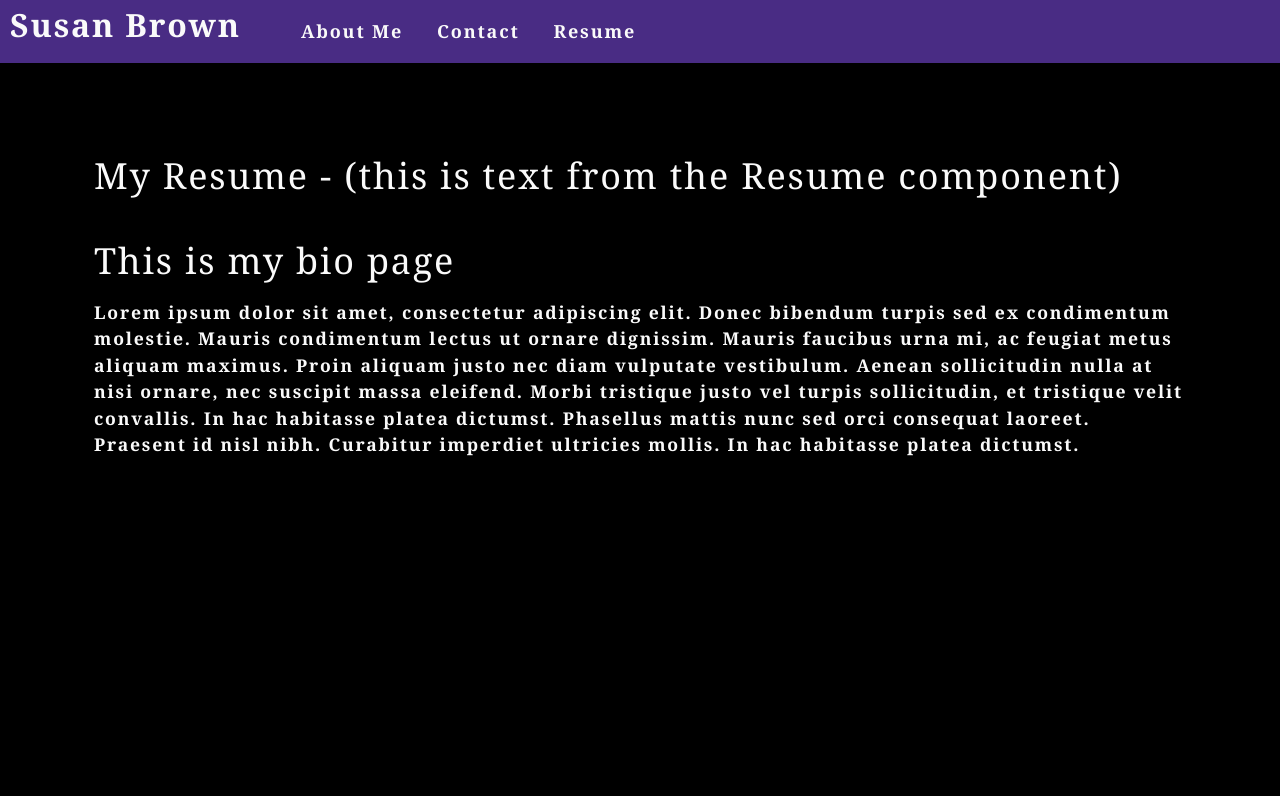
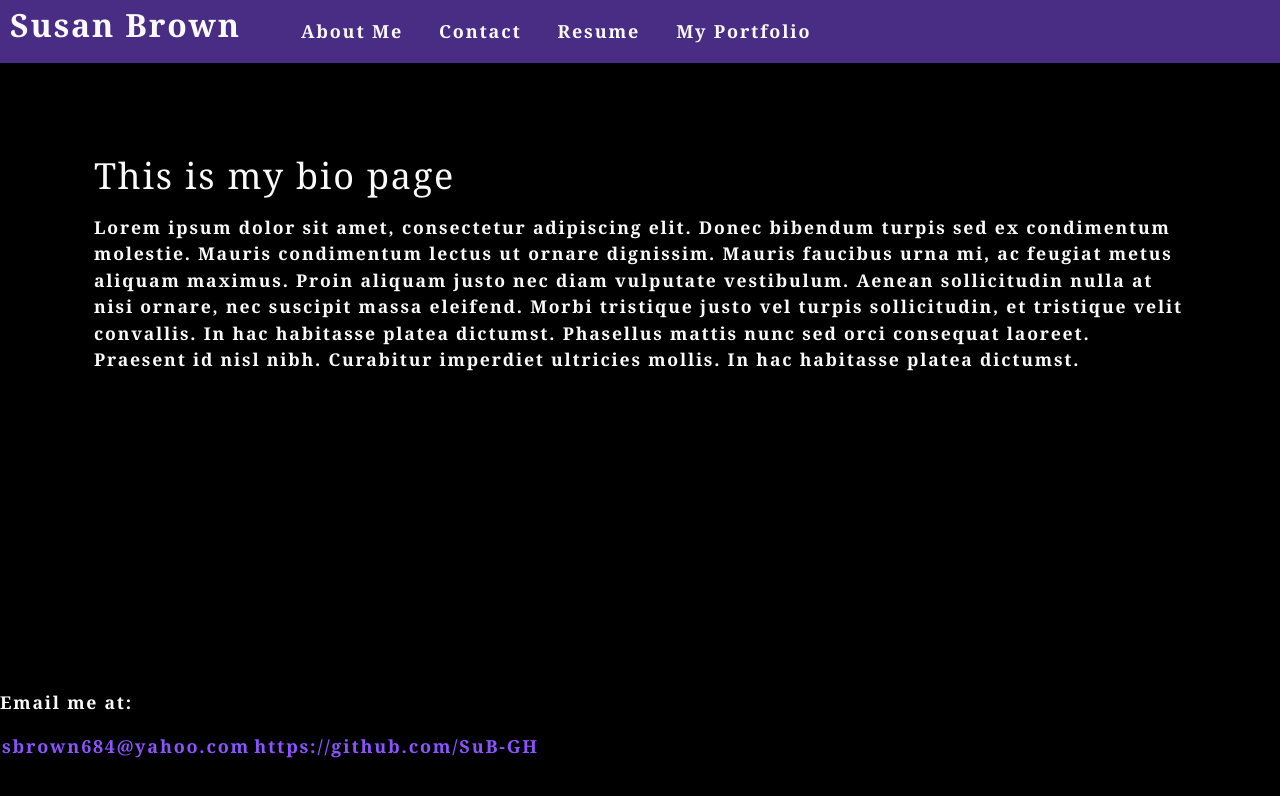
Before and after one commit to SuB-GH/react-portfolio, a React (Create React App) app: page / in a window 1280 px wide. Shown: the top 796 px of the page. Built offline with nearby package versions, Linux system fonts and the light colour scheme.

Commit message:
work on nav page components and footer

```diff
--- a/src/App.js
+++ b/src/App.js
@@ -6,14 +6,15 @@ import About from './components/About'; // this helps render the About component
 //import Header from './components/Header';
 import Resume from './components/Resume';
 //import Portfolio from './components/Portfolio';
-//import Footer from './components/Footer';
+import Footer from './components/Footer';
 import ContactForm from './components/Contact';
+import Portfolio from './components/Portfolio';
 
 // JSX is what's returned here (similar to HTML). the way React uses JSX behind the scenes is very similar to document.createElement()
 function App() {
 
   const [contactSelected, setContactSelected] = useState(false);
-  const[setCurrentNavOption] = useState(false);
+  const [currentNavOption, setCurrentNavOption] = useState("about");
 
   // const navOptions = [
   //   { name: 'about', description: 'About Me Section' },
@@ -22,26 +23,24 @@ function App() {
   // ]
 
   return (
+    <div id="container">
       <div>
         <Nav
           // navOptions={navOptions}
           setCurrentNavOption={setCurrentNavOption}
-        // currentNavOption={currentNavOption}
+          currentNavOption={currentNavOption}
           contactSelected={contactSelected}
           setContactSelected={setContactSelected}
         ></Nav>
 
         {/* in main section, this means if contact form has been selected, it renders, otherwise resume, about and any other headings will show. */}
         <main>
-      {!contactSelected ? (
-  <>
-    <Resume></Resume>
-    <About></About>
-    {/* <Header></Header> */}
-  </>
-) : (
-    <ContactForm></ContactForm>
-  )}
+
+          {currentNavOption === "resume" ? <Resume></Resume> : null}
+          {currentNavOption === "about" ? <About></About> : null}
+          {currentNavOption === "portfolio" ? <Portfolio></Portfolio> : null}
+          {currentNavOption === "contact" ? <ContactForm></ContactForm> : null}
+
           {/* {!contactSelected ? (
           <>
 
@@ -53,6 +52,8 @@ function App() {
         } */}
         </main>
       </div>
+      <Footer></Footer>
+    </div>
   );
 }
 export default App;
--- a/src/components/Footer/index.js
+++ b/src/components/Footer/index.js
@@ -7,9 +7,9 @@ function Footer() {
         <section className="my-5">
 
                 <p>Email me at: </p>
-                {/* <a href="">sbrown684@yahoo.com</a>
-                <a href="">https://github.com/SuB-GH</a>         */}
-                <Nav></Nav>
+                <a href="">sbrown684@yahoo.com</a>
+                <a href="">https://github.com/SuB-GH</a>
+
 
 </section>
     );
--- a/src/components/Modal/index.js
+++ b/src/components/Modal/index.js
@@ -8,7 +8,7 @@ const Modal = ({ onClose, currentPhoto }) => {
       <div className="modalContainer">
         <h3 className="modalTitle">{name} </h3>
         <img
-          src={require(`../../assets/large/${category}/${index}.jpg`).default}
+          src={require(`../../assets/small/${category}/${index}.jpg`).default}
           alt="current category"
         />
         <p>{description}</p>
--- a/src/components/Nav/index.js
+++ b/src/components/Nav/index.js
@@ -3,8 +3,8 @@ import React from 'react';
 //import About from '../About';
 //import Resume from '../Resume';
 //import Portfolio from '../Portfolio';
-import Footer from '../Footer';
-import { capitalizeFirstLetter } from '../../utils/helpers';
+//import Footer from '../Footer';
+//import { capitalizeFirstLetter } from '../../utils/helpers';
 
 // const navOptions = [
 //   { name: 'about', description: 'About Me Section' }
@@ -13,11 +13,11 @@ import { capitalizeFirstLetter } from '../../utils/helpers';
 
 function Nav(props) {
   const {
-    navOptions = [],
+    //navOptions = [],
     setCurrentNavOption,
     currentNavOption,
-    contactSelected,
-    setContactSelected,
+    // contactSelected,
+    // setContactSelected,
   } = props;
 
   // useEffect(() => {
@@ -45,21 +45,25 @@ function Nav(props) {
 
 
           <li className={`mx-2 ${currentNavOption && 'navActive'}`}>
-            <a data-testid="about" href="#about" onClick={() => setCurrentNavOption(true)}>About Me </a>
-          </li>
-
-          <li className={`mx-2 ${contactSelected && 'navActive'}`}>
-            <span onClick={() => setContactSelected(true)}>Contact</span>
+            <a data-testid="about" href="#about" onClick={() => setCurrentNavOption("about")}>About Me </a>
           </li>
 
           <li className={`mx-2 ${currentNavOption && 'navActive'}`}>
-            <a data-testid="resume" href="#resume" onClick={() => setCurrentNavOption(true)}>Resume  </a>
+            <a data-testid="contact" href="#contact" onClick={() => setCurrentNavOption("contact")}>Contact</a>
+          </li>
+
+          <li className={`mx-2 ${currentNavOption && 'navActive'}`}>
+            <a data-testid="resume" href="#resume" onClick={() => setCurrentNavOption("resume")}>Resume  </a>
+          </li>
+
+          <li className={`mx-2 ${currentNavOption && 'navActive'}`}>
+            <a data-testid="portfolio" href="#portfolio" onClick={() => setCurrentNavOption("portfolio")}>My Portfolio  </a>
           </li>
 
           {/* <li className="mx-2">
             <span>Portfolio</span>
             </li> */}
-          {navOptions.map((navOption) => (
+          {/* {navOptions.map((navOption) => (
             <li
             // className={`mx-1 ${currentNavOption.name === navOption.name && !contactSelected && 'navActive'
             //   }`}
@@ -74,10 +78,9 @@ function Nav(props) {
                 {capitalizeFirstLetter(navOption.name)}
               </span>
             </li>
-          ))}
+          ))} */}
           {/* <About></About> */}
           {/* <Resume></Resume> */}
-          {/* <Portfolio></Portfolio> */}
 
 
         </ul>
@@ -87,6 +90,6 @@ function Nav(props) {
   );
 
 }
-<Footer></Footer>
+
 
 export default Nav;
--- a/src/components/Portfolio/index.js
+++ b/src/components/Portfolio/index.js
@@ -1,15 +1,14 @@
 import React from 'react';
-//import PhotoList from '../PhotoList';
-import { capitalizeFirstLetter } from '../../utils/helpers';
+//import { capitalizeFirstLetter } from '../../utils/helpers';
+import Project from '../Project';
+function Portfolio(props) {
 
-function Portfolio(props) {
-  const { currentCategory } = props;
   return (
-    <section>
-      <h1 data-testid="h1tag">{capitalizeFirstLetter(currentCategory.name)}</h1>
-      <p>{currentCategory.description}</p>
-      {/* <PhotoList category={currentCategory.name} /> */}
+    <section className="my-5">
+      <h1 id="portfolio">My Portfolio - (this is text from the Portfolio component)</h1>
+      <Project></Project>
     </section>
   );
+
 }
 export default Portfolio;
--- a/src/components/Project/index.js
+++ b/src/components/Project/index.js
@@ -7,32 +7,32 @@ const Project = ({ project }) => {
   const [projects] = useState([
     {
       name: 'Run Buddy',
-      project: 'projects',
+      project: 'run-buddy-image',
       description: 'Lorem ipsum dolor sit amet, consectetur adipiscing elit. Nunc ultricie',
     },
     {
       name: 'Project 2',
-      project: 'projects',
+      project: 'run-buddy-image',
       description: 'Lorem ipsum dolor sit amet, consectetur adipiscing elit. Nunc ultricie',
     },
     {
       name: 'Project 3',
-      project: 'projects',
+      project: 'run-buddy-image',
       description: 'Lorem ipsum dolor sit amet, consectetur adipiscing elit. Nunc ultricie',
     },
     {
       name: 'Project 4',
-      project: 'projects',
+      project: 'run-buddy-image',
       description: 'Lorem ipsum dolor sit amet, consectetur adipiscing elit. Nunc ultricie',
     },
     {
       name: 'Project 5',
-      project: 'projects',
+      project: 'run-buddy-image',
       description: 'Lorem ipsum dolor sit amet, consectetur adipiscing elit. Nunc ultricie',
     },
     {
       name: 'Project 6',
-      project: 'projects',
+      project: 'run-buddy-image',
       description: 'Lorem ipsum dolor sit amet, consectetur adipiscing elit. Nunc ultricie',
     },
   ]);
@@ -47,17 +47,26 @@ const Project = ({ project }) => {
       {isModalOpen && (
         <Modal currentProject={currentProject} onClose={toggleModal} />
       )}
+
       <div className="flex-row">
-        {currentProjects.map((image, i) => (
-          <img
-            src={require(`../../assets/small/${project}/${i}.jpg`)}
-            alt={image.name}
+        {projects.map((project, i) => (
+          <div>
+            <h3>{ project.name }</h3>
+            <img
+            src={require(`../../assets/small/${project.project}.jpg`)}
+            alt={project.name}
             className="img-thumbnail mx-1"
-            onClick={() => toggleModal(image, i)}
-            key={image.name}
+            onClick={() => toggleModal(project, i)}
+            key={project.name}
           />
+          </div>
         ))}
       </div>
+
+      <img
+      src={require(`../../assets/small/proj1.jpg`)}
+      />
+
     </div>
   );
 };
--- a/src/index.css
+++ b/src/index.css
@@ -101,9 +101,18 @@ header a {
   color: var(--light);
 }
 
+#container {
+  display: flex;
+  flex-direction: column;
+  justify-content: space-between;
+  height: 100vh;
+
+}
+
 footer {
   background: var(--dark);
   background-color: #492c84;
+
 }
 
 footer a {
```
Also changed, not shown: src/assets/small/proj1.jpg (added), src/assets/small/run-buddy-image.jpg (renamed from src/assets/small/run buddy image.JPG). Lines whose indentation alone changed are shown as unchanged.
